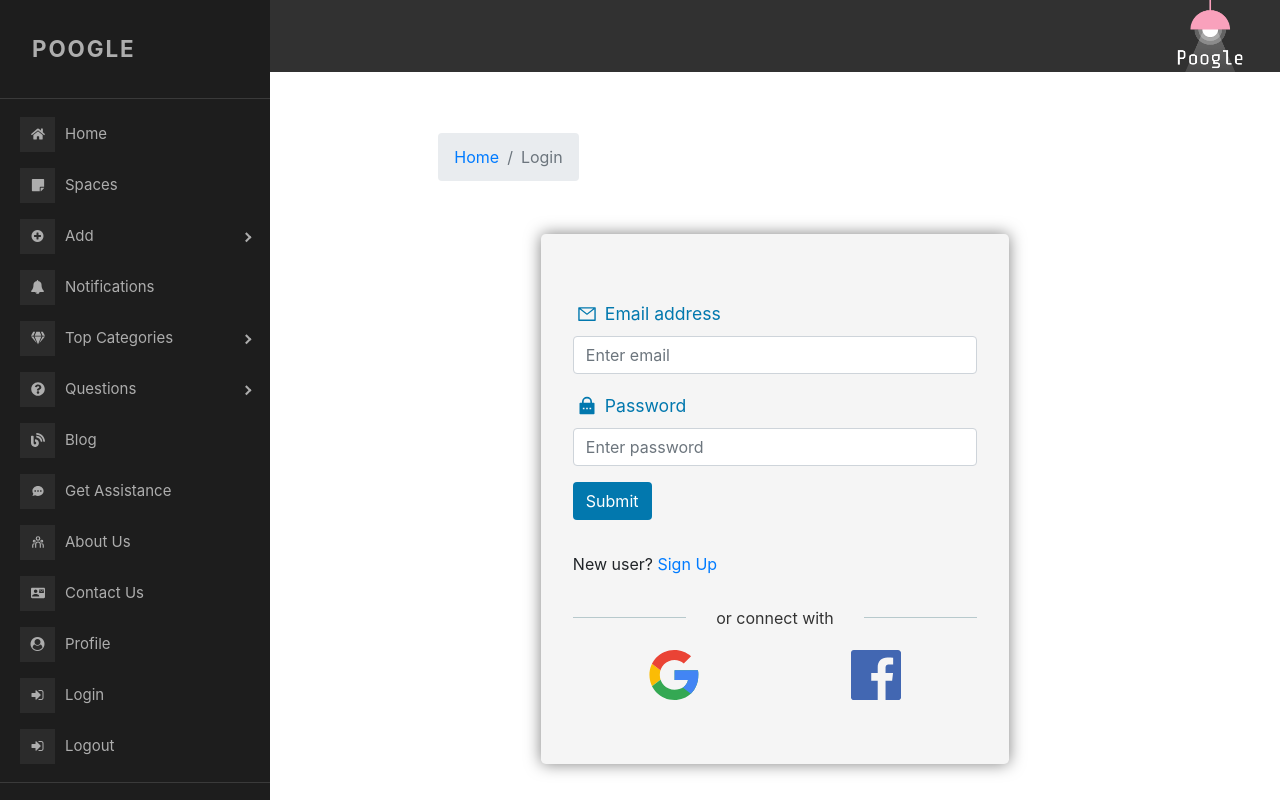
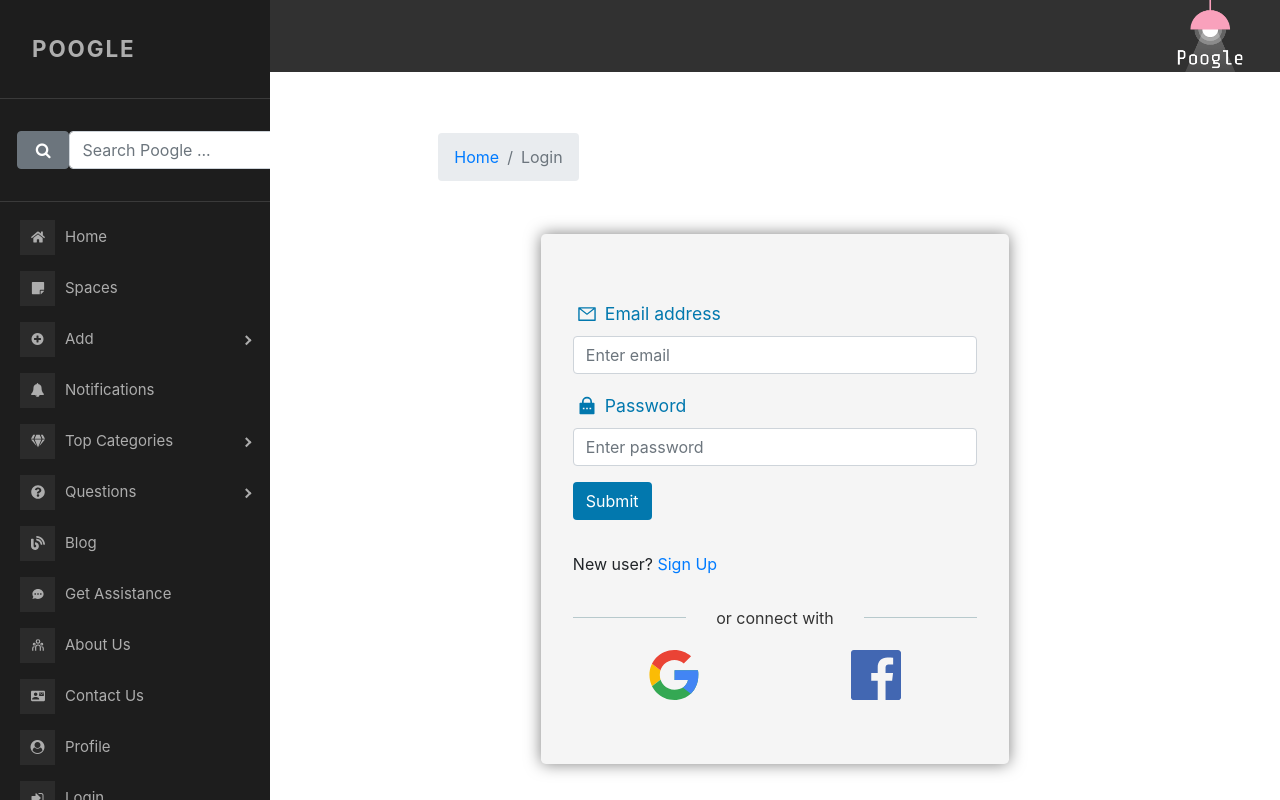
Before and after one commit to bhaveshkumarpassi/Poogle, a React (Create React App) app: page /login in a window 1280 px wide. Built offline with nearby package versions, Linux system fonts and the light colour scheme; no server answers; what quill-image-compress would draw is missing.

Commit message:
Search Bar

```diff
--- a/src/components/sidebar/sidebar.js
+++ b/src/components/sidebar/sidebar.js
@@ -3,6 +3,7 @@ import { ProSidebar, SidebarHeader,  SidebarFooter, SidebarContent,Menu, MenuIte
 import 'react-pro-sidebar/dist/css/styles.css';
 import '../main';
 import {Link} from 'react-router-dom';
+import { Button, Form, FormGroup, Label, Input } from 'reactstrap';
 import { FaHome, FaGem, FaStickyNote, FaBlog, FaQuestionCircle} from 'react-icons/fa';
 import {MdContactMail} from 'react-icons/md'
 import {RiTeamLine} from 'react-icons/ri'
@@ -16,6 +17,17 @@ return(
 >
     <SidebarHeader>
         Poogle
+    </SidebarHeader>
+    <SidebarHeader>
+      <Form inline>
+        <FormGroup className='row' >
+            <Label htmlFor="searchSpace" hidden>Search</Label>
+            <Button className='col-2' type="submit" value="submit"><span className='fa fa-search'></span></Button>
+            <Input className='col-9' type="text" name="searchSpace" id="searchSpace"  placeholder="Search Poogle ... "
+                //innerRef={(input) => this.searchSpace = input}
+            />
+        </FormGroup>
+      </Form>
     </SidebarHeader>
     <SidebarContent>
   <Menu iconShape="square">
```
Also changed, not shown: src/components/header_footer/header.js (+6 -3 lines).
